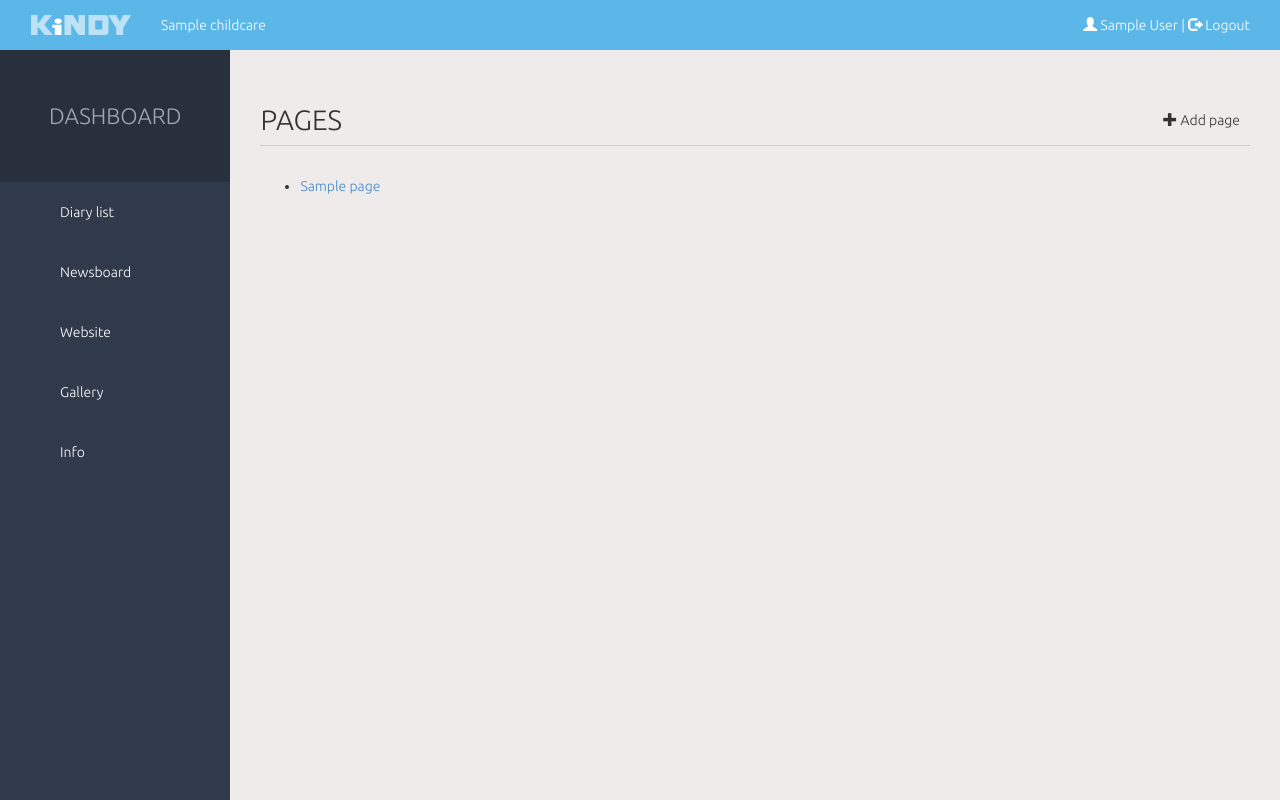
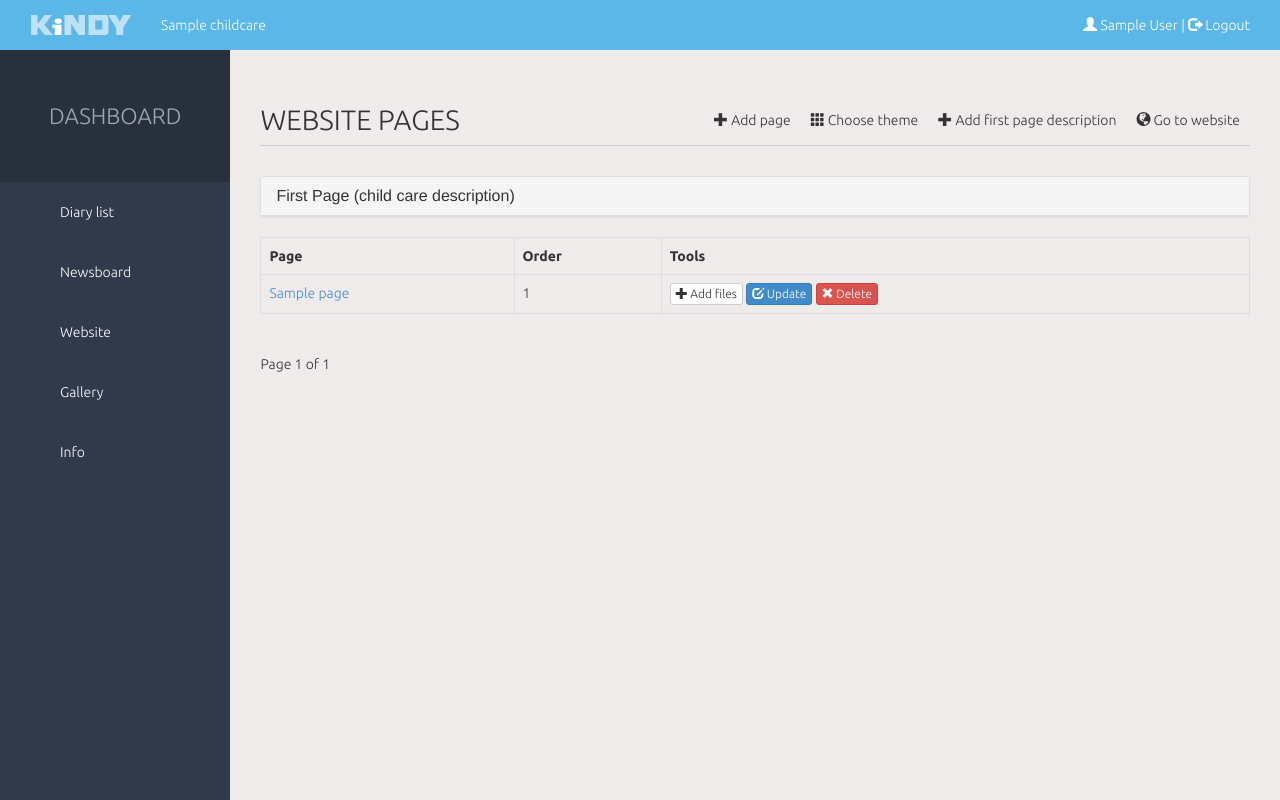
Before and after one commit to ramuta/kindy-old, a Django app: a page that uses templates/childcare/childcare_base.html in a window 1280 px wide. Run offline with Django 3.2, Linux system fonts and the light colour scheme; a user stored in the database is signed in; tables that the repository leaves empty hold one stand-in row (values such as "Sample post"); parts of the project's set-up code (start-up, migrations or seed data) failed here and were passed over; some libraries are stand-ins or nearby versions.

Commit message:
Website section is now pages list

```diff
--- a/childcare/views.py
+++ b/childcare/views.py
@@ -1,5 +1,6 @@
 from django.contrib.auth.decorators import login_required
 from django.contrib.auth.models import Group, User
+from django.core.paginator import Paginator, PageNotAnInteger, EmptyPage
 from django.http import HttpResponseRedirect
 from django.shortcuts import get_object_or_404, render
 from guardian.decorators import permission_required_or_403
@@ -152,7 +153,18 @@ def website_page_delete(request, childcare_slug, page_id):
 @permission_required_or_403('childcare_view', (Childcare, 'slug', 'childcare_slug'))
 def website_pages_list(request, childcare_slug):
     childcare = get_object_or_404(Childcare, slug=childcare_slug)
-    page_list = Page.objects.filter(childcare=childcare)
+    all_page_list = Page.objects.filter(childcare=childcare)
+
+    paginator = Paginator(all_page_list, 3)
+    page = request.GET.get('page')
+
+    try:
+        page_list = paginator.page(page)
+    except PageNotAnInteger:
+        page_list = paginator.page(1)
+    except EmptyPage:
+        page_list = paginator.page(paginator.num_pages)
+
     return render(request, 'childcare/website_page_list.html', {'childcare': childcare,
                                                                 'page_list': page_list})
 
--- a/templates/childcare/childcare_base.html
+++ b/templates/childcare/childcare_base.html
@@ -12,7 +12,7 @@
 {% block sidebar %}
     <li><a href="/{{ childcare.slug }}/dashboard/diary/">Diary list</a></li>
     <li><a href="/{{ childcare.slug }}/dashboard/newsboard/">Newsboard</a></li>
-    <li><a href="/{{ childcare.slug }}/dashboard/website/">Website</a></li>
+    <li><a href="/{{ childcare.slug }}/dashboard/pages/">Website</a></li>
     <li><a href="/{{ childcare.slug }}/dashboard/gallery/">Gallery</a></li>
     <li><a href="/{{ childcare.slug }}/dashboard/">Info</a></li>
 {% endblock %}
--- a/templates/childcare/website_page_list.html
+++ b/templates/childcare/website_page_list.html
@@ -8,18 +8,74 @@
 {% block action %}
     {% if user in childcare.employees.all or user in childcare.managers.all %}
         <li><a href="/{{ childcare.slug }}/dashboard/page/create/"><span class="glyphicon glyphicon-plus"></span> Add page</a></li>
+        <li><a href="/{{ childcare.slug }}/dashboard/theme/"><span class="glyphicon glyphicon-th"></span> Choose theme</a></li>
+        <li><a href="/{{ childcare.slug }}/dashboard/first-page/edit/"><span class="glyphicon glyphicon-plus"></span> Add first page description</a></li>
     {% endif %}
+    <li class="pull-right"><a href="/{{ childcare.slug }}/" target="_blank"><span class="glyphicon glyphicon-globe"></span> Go to website</a></li>
 {% endblock %}
 
-{% block content-title %}Pages{% endblock %}
+{% block content-title %}Website pages{% endblock %}
 
 {% block content %}
+    {% if user in childcare.employees.all or user in childcare.managers.all %}
+        <div class="panel panel-default">
+            <div class="panel-heading">
+                <h4 class="panel-title"><a data-toggle="collapse" data-parent="#accordion" href="#first-page">First Page (child care description)</a></h4>
+            </div>
+            <div id="first-page" class="panel-collapse collapse">
+                <div class="panel-body">
+                {% if childcare.description == '' %}
+                    <a href="/{{ childcare.slug }}/dashboard/first-page/edit">Add your childcare description.</a>
+                {% else %}
+                    {{ childcare.description }} <a href="/{{ childcare.slug }}/dashboard/first-page/edit">(edit)</a>
+                {% endif %}
+                </div>
+            </div>
+        </div>
+    {% endif %}
+
     {% if page_list %}
-        <ul>
+    <table class="table table-bordered">
+        <tr>
+            <th>Page</th>
+            <th>Order</th>
+            {% if user in childcare.employees.all or user in childcare.managers.all %}
+            <th>Tools</th>
+            {% endif %}
+        </tr>
         {% for page in page_list %}
-            <li><a href="/{{ childcare.slug }}/dashboard/page/{{ page.pk }}">{{ page }}</a></li>
+            <tr>
+                <td>
+                    <a href="/{{ childcare.slug }}/dashboard/page/{{ page.pk }}">{{ page }}</a>
+                </td>
+                <td>
+                    {{ page.order }}
+                </td>
+                {% if user in childcare.employees.all or user in childcare.managers.all %}
+                <td>
+                    <a href="/{{ childcare.slug }}/dashboard/page/{{ page.pk }}/files/" class="btn btn-default btn-xs"><span class="glyphicon glyphicon-plus"></span> Add files</a>
+                    <a href="/{{ childcare.slug }}/dashboard/page/{{ page.pk }}/update/" class="btn btn-primary btn-xs"><span class="glyphicon glyphicon-edit"></span> Update</a>
+                    <a href="/{{ childcare.slug }}/dashboard/page/{{ page.pk }}/delete/" class="btn btn-danger btn-xs"><span class="glyphicon glyphicon-remove"></span> Delete</a>
+                </td>
+                {% endif %}
+            </tr>
         {% endfor %}
-        </ul>
+    </table>
+    <div class="pagination">
+        <span class="step-links">
+            {% if page_list.has_previous %}
+                <a href="?page={{ page_list.previous_page_number }}">previous</a>
+            {% endif %}
+
+            <span class="current">
+                Page {{ page_list.number }} of {{ page_list.paginator.num_pages }}
+            </span>
+
+            {% if page_list.has_next %}
+                <a href="?page={{ page_list.next_page_number }}"> next</a>
+            {% endif %}
+        </span>
+    </div>
     {% else %}
         <p>No pages yet.
         {% if user in childcare.employees.all or user in childcare.managers.all %}
--- a/templates/childcare/website_section.html
+++ b/templates/childcare/website_section.html
@@ -22,14 +22,16 @@
         {% if user in childcare.employees.all or user in childcare.managers.all %}
         <div class="panel panel-default">
             <div class="panel-heading">
-                <h3 class="panel-title">First Page (child care description)</h3>
+                <h4 class="panel-title"><a data-toggle="collapse" data-parent="#accordion" href="#first-page">First Page (child care description)</a></h4>
             </div>
+            <div id="first-page" class="panel-collapse collapse in">
                 <div class="panel-body">
                 {% if childcare.description == '' %}
                     <a href="/{{ childcare.slug }}/dashboard/first-page/edit">Add your childcare description.</a>
                 {% else %}
                     {{ childcare.description }} <a href="/{{ childcare.slug }}/dashboard/first-page/edit">(edit)</a>
                 {% endif %}
+                </div>
             </div>
         </div>
         {% endif %}
```
Lines whose indentation alone changed are shown as unchanged.
